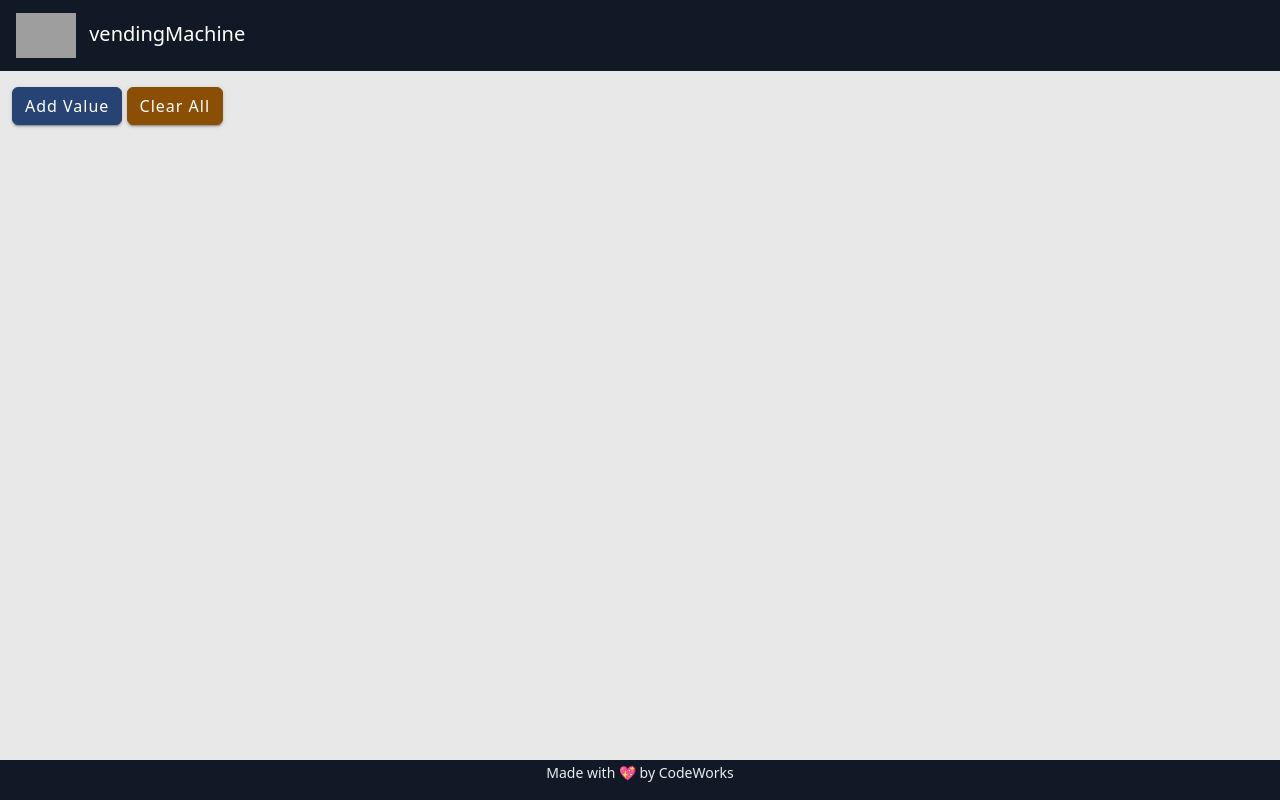
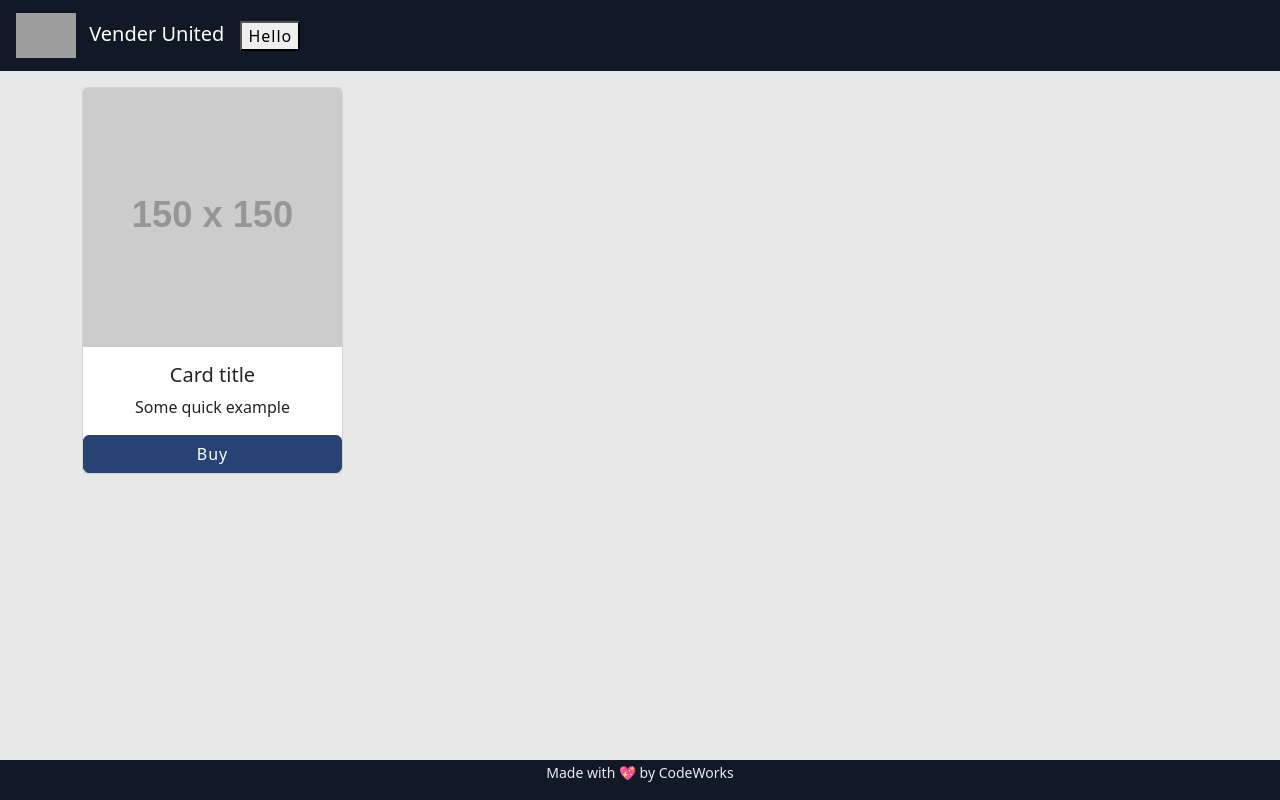
Before and after one commit to laxmeyers/vendingMachine, a website with bundled scripts: page index.html in a window 1280 px wide. Built offline with nearby package versions, Linux system fonts and the light colour scheme; grey boxes are pictures that could not be loaded; placeholder pictures from the web are drawn by us; a script that the page names is missing.

Commit message:
files made

```diff
--- a/app/App.js
+++ b/app/App.js
@@ -1,7 +1,7 @@
 import { ValuesController } from "./Controllers/ValuesController.js";
 
 class App {
-  valuesController = new ValuesController();
+  // valuesController = new ValuesController();
 }
 
 window["app"] = new App();
--- a/index.html
+++ b/index.html
@@ -16,20 +16,30 @@
 </head>
 
 <body>
-  <header>
-    <nav class="navbar navbar-dark navbar-expand bg-dark text-light no-select">
+  <header class="">
+    <nav class="navbar navbar-dark navbar-expand bg-dark text-light no-select d-flex">
       <a class="navbar-brand ms-3" href="#">
-        <img src="https://codeworks.blob.core.windows.net/public/assets/img/cw-mark.png" height="45" alt=""
+        <img src="https://images.unsplash.com/photo-1645680827507-9f392edae51c?ixlib=rb-4.0.3&ixid=MnwxMjA3fDB8MHxwaG90by1wYWdlfHx8fGVufDB8fHx8&auto=format&fit=crop&w=1332&q=80" height="45" alt=""
           loading="lazy">
-        <span class="ms-2">vendingMachine</span>
+        <span class="ms-2">Vender United</span>
       </a>
+      <div class="justify-content-end"><button>hello</button></div>
     </nav>
+
   </header>
   <main>
-    <div class="container-fluid">
-      <div class="row">
-        <div class="col-12">
-          <div id="app"></div>
+    <div class="container">
+      <div class="row my-3" id="product">
+        <!-- STUB list products template -->
+        <div class="col-3">
+          <div class="card text-center">
+            <img src="https://via.placeholder.com/150" class="card-img-top img-fluid" alt="">
+            <div class="card-body">
+              <h5 class="card-title">Card title</h5>
+              <p class="card-text">Some quick example</p>
+            </div>
+            <button class="btn btn-primary">Buy</button>
+          </div>
         </div>
       </div>
     </div>
```
Also changed, not shown: app/Models/vendingModel.js (added, +11 -0 lines), app/Controllers/vendingController.js (added), app/Services/vendingService.js (added).
